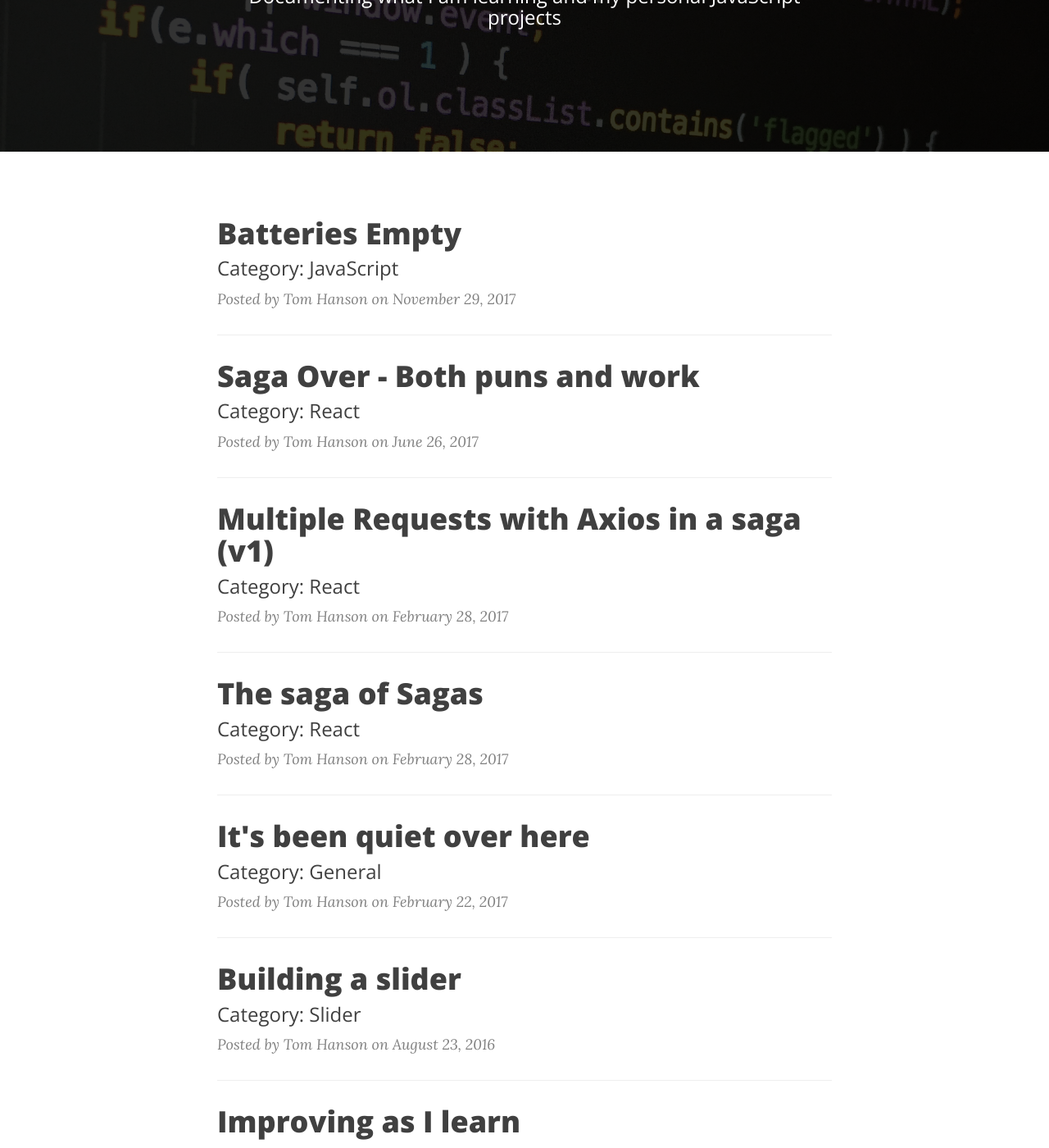
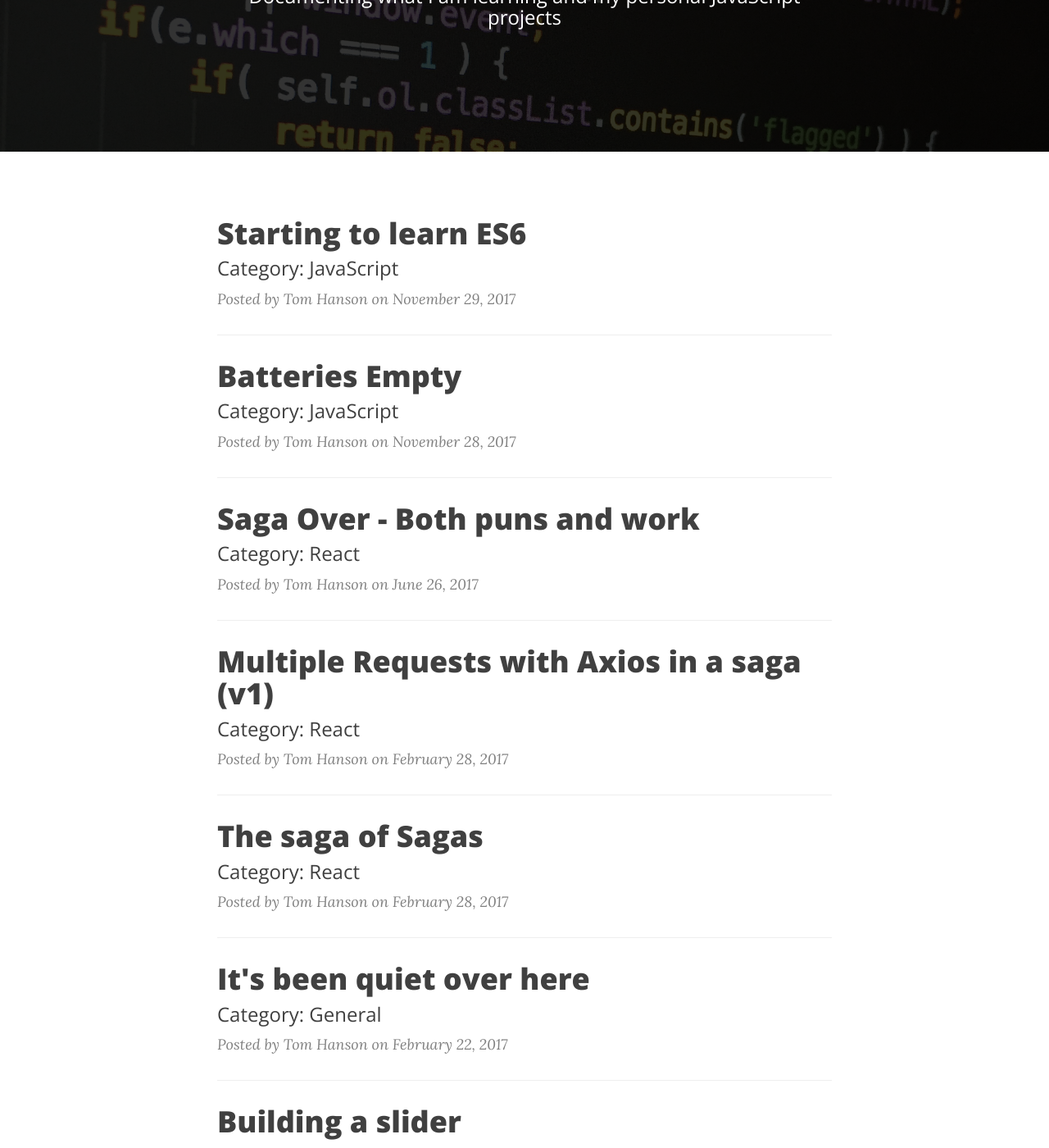
Before and after one commit to tomhanson/tomhanson.github.io, a Jekyll site: the page built from index.html, in a window 1280 px wide and 1400 px high, scrolled down 290 px. Shown: the whole window at 82% size. Built offline with Jekyll 4.4.1, drawn with Linux system fonts in a browser that asks for light colours; nearby versions of some CDN libraries; the list of posts is cut into pages by our own code; part of the change alters nothing that is shown; some of the changed text lies outside the part shown.

Commit message:
starting to learn es6

```diff
--- a/general/_posts/2017-11-29-batteries-empty.markdown
+++ b/general/_posts/2017-11-28-batteries-empty.markdown
@@ -2,7 +2,7 @@
 layout:     post
 title:      "Batteries Empty"
 subtitle:   "Category: JavaScript"
-date:       2017-11-29 12:00:00
+date:       2017-11-28 12:00:00
 author:     "Tom Hanson"
 tags:       "JavaScript"
 categories: "javascript"
--- /dev/null
+++ b/javaScript/_posts/2017-11-29-starting-to-learn-es6.markdown
@@ -0,0 +1,29 @@
+---
+layout:     post
+title:      "Starting to learn ES6"
+subtitle:   "Category: JavaScript"
+date:       2017-11-29 12:00:00
+author:     "Tom Hanson"
+tags:       "JavaScript"
+categories: "javascript"
+header-img: "img/blank-space.jpg"
+---
+
+<p>Ok so the title isn't strictly true, I already know es6 to an extent. By that I mean that I have been using some of the simpler parts of it(mainly with React).</p>
+<p>Firstly let me just say, I have done a few of Wes' free courses and I was very impressed with his style. I know its personal preference but it just worked for me, so I had high expectations.</p>
+<p>I haven't been disappointed so far. Starting off on the 'basics' which I thought I was already well versed on it has added at the least an extra layer of understanding as to why things are happening and at best an extra bit of knowledge to add to my knowledge base.</p>
+<p>Let me give you a basic example.</p>
+<pre>
+{
+    let a = 0;
+    var b = 1;
+}
+&nbsp;
+console.log(a) //undefined
+console.log(b) //1
+
+</pre>
+
+<p>a var variable is function scoped wheras a let variable is block scoped. so looking at the above example you see that the var can leak outside of the curly braces whereas the let cannot.</p>
+<p>A small difference I guess but just a little bit of extra knowledge to cement my understanding</p>
+<p>I don't want to give the whole course away so you'll have to buy it yourself if you want to get the same knowledge you'll have to buy it yourself! </p>
```
